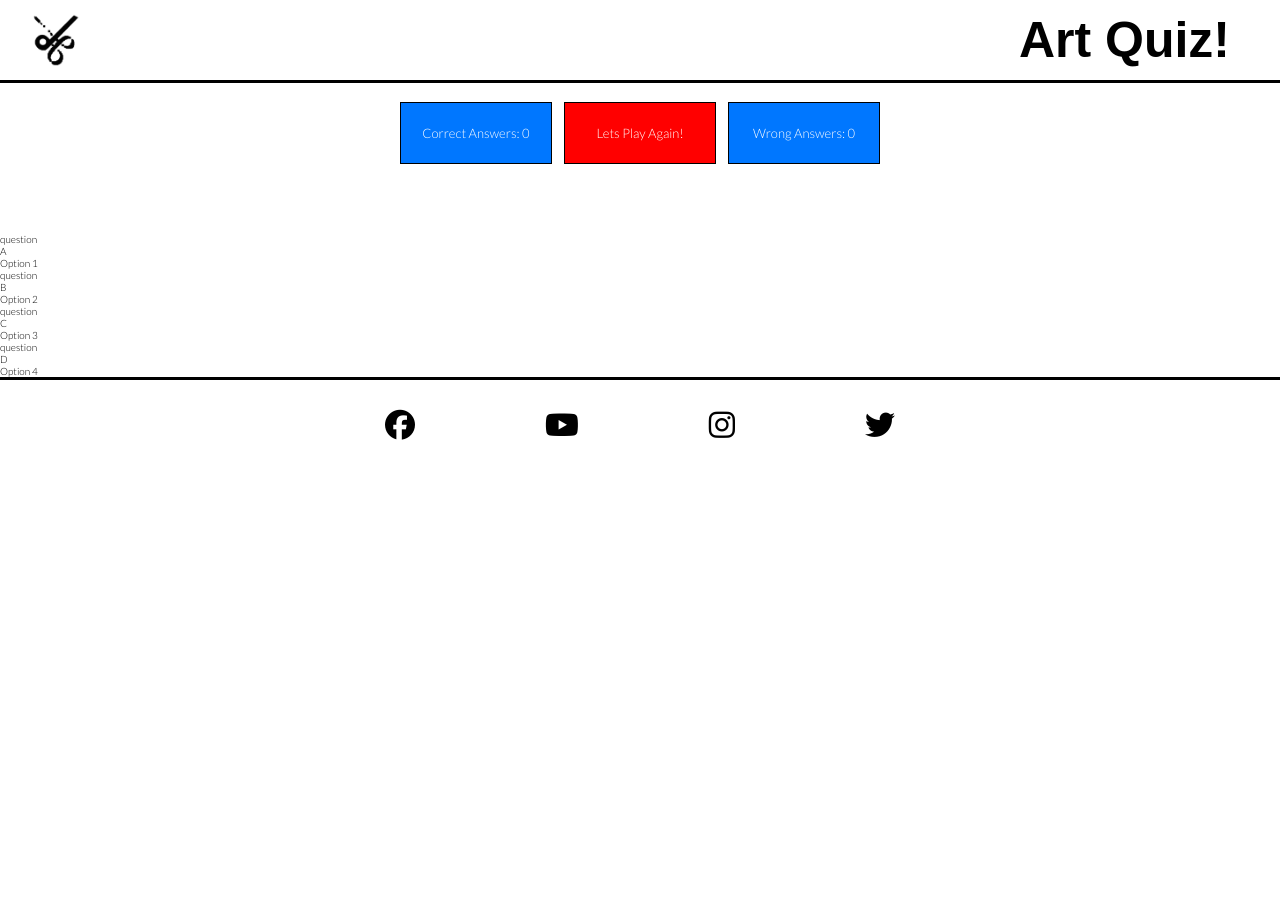
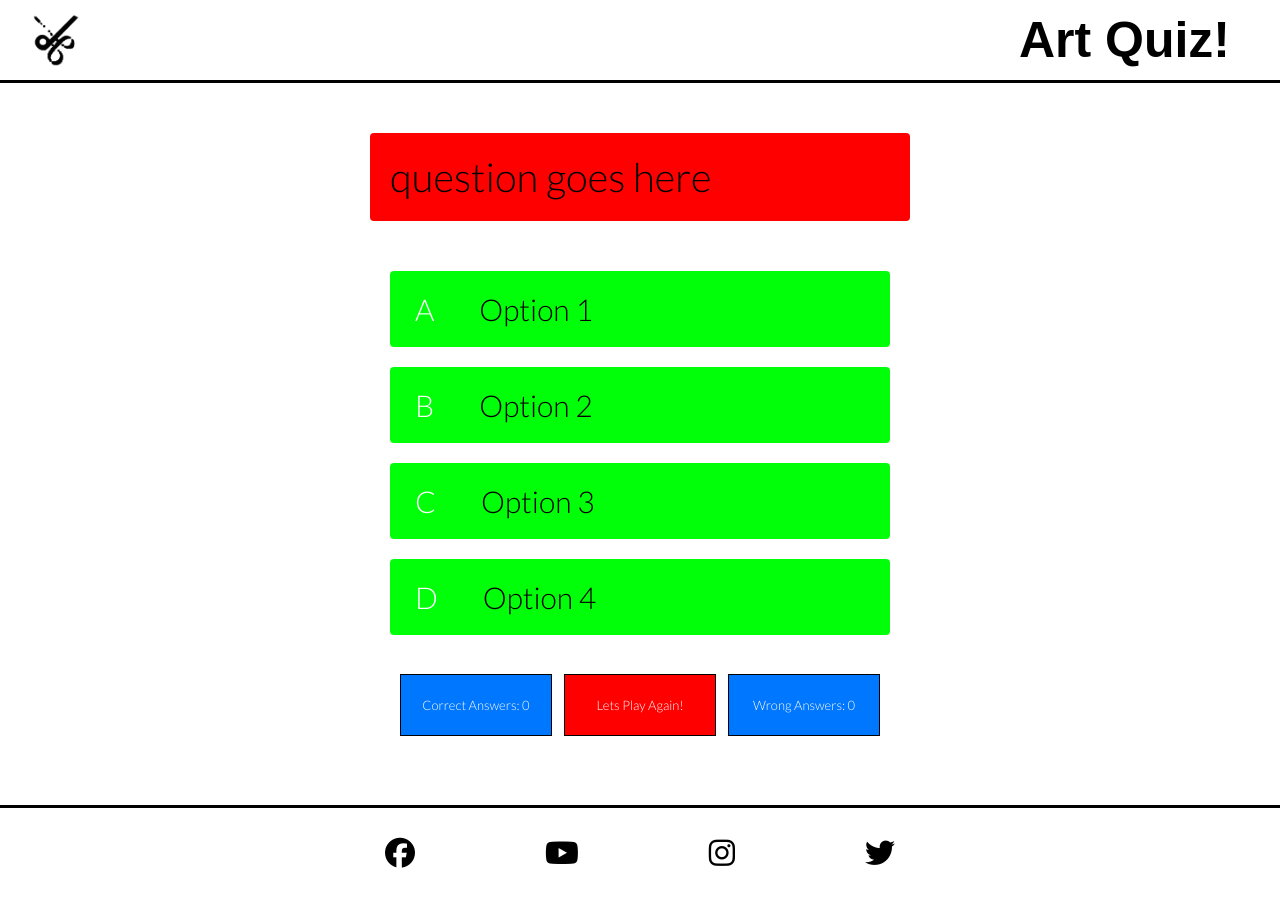
Before and after one commit to Code-Institute-Submissions/Naqij-Macrame-Quiz_SepResub, a plain HTML site: page quiz.html in a window 1280 px wide. Before the commit the page ends 800 px from the top, so only its background shows below. Drawn offline with Linux system fonts and the light colour scheme; a web font is replaced by a local one.

```diff
--- a/assets/css/quiz.css
+++ b/assets/css/quiz.css
@@ -134,6 +134,49 @@
 
 */
 
+.question {
+    display: flex;
+    justify-items: center;
+    margin: auto;
+    margin-top: 5rem;
+    margin-bottom: 5rem;
+    width: 50rem;
+    border-radius: 4px;
+    background: rgb(255, 0, 0);
+    font-size: 4rem;
+    padding: 2rem;
+}
+
+.option-box {
+    display: flex;
+    justify-items: center;
+    margin: auto;
+    margin-bottom: 2rem;
+    width: 50rem;
+    border-radius: 4px;
+    background: rgb(0, 255, 8);
+    font-size: 3rem;
+}
+
+.option-box:hover {
+    cursor: pointer;
+    box-shadow: 0 0.4rem 1.4rem 0 rgba(0, 255, 13, 0.5);
+    transform: scale(1.02);
+    transition: transform 100ms;
+}
+
+.option-prefix {
+    padding: 2rem 2.5rem;
+    color: white;
+}
+
+.option-text {
+    padding: 2rem;
+    width: 100%;
+}
+
+
+
 .score-box {
     width: 50rem;
     height: 10rem;
@@ -224,3 +267,10 @@
 	transform: scale(1.2);
 	transition: .5s transform;
 }
+
+
+@media screen and (max-width: 700px) {
+    .option-box {
+        min-width: 40rem;
+    }
+}
--- a/assets/js/script.js
+++ b/assets/js/script.js
@@ -1,5 +1,37 @@
 //https://opentdb.com/api.php?amount=10&category=25&type=multiple
 
-document.addEventListener("DOMContentLoaded", function(){
+const question = document.querySelector('.question');
+const options = Array.from(document.querySelectorAll('.option-text'));
+const score-text = document.querySelector('.score');
 
-})
+let currentQuestion = {}
+
+let acceptAnswers = true;
+let score = 0;
+let questionCounter = 0;
+let availableQuestions = []
+
+let question = {
+    {
+        question: 'What is 2 + 2?',
+        option1: '2',
+        option2: '4',
+        option3: '1',
+        option4: '8',
+        answer: 2,
+    },
+}
+
+const SCORE_POINTS = 100;
+const MAX-QUESTIONS = 4;
+
+startQuiz = () => {
+    questionCounter = 0;
+    score = 0;
+    availableQuestions = [...questions]
+    getNewQuestion();
+}
+
+getNewQuestion = () => {
+    if
+}
--- a/quiz.html
+++ b/quiz.html
@@ -36,34 +36,32 @@
         <div class="option4">Option 4</div>
     </section> -->
 
-    <section class="score-box">
+    <div class="question">question goes here</div>
+
+    <div class="option-box">
+        <p class="option-prefix">A</p>
+        <p class="option-text" data-number="1">Option 1</p>
+    </div>
+
+    <div class="option-box">
+        <p class="option-prefix">B</p>
+        <p class="option-text" data-number="2">Option 2</p>
+    </div>
+
+    <div class="option-box">
+        <p class="option-prefix">C</p>
+        <p class="option-text" data-number="3">Option 3</p>
+    </div>
+
+    <div class="option-box">
+        <p class="option-prefix">D</p>
+        <p class="option-text" data-number="4">Option 4</p>
+    </div>
+
+    <div class="score-box">
         <div class="correct-answers"> Correct Answers: 0</div>
         <a href="index.html" class="play-again-btn">Lets Play Again!</a>
         <div class="wrong-answers"> Wrong Answers: 0</div>
-    </section>
-
-    <div class="question">question</div>
-        <div class="option-box">
-        <p class="choice-prefix">A</p>
-        <p class="choice-text" data-number="1">Option 1</p>
-    </div>
-
-    <div class="question">question</div>
-        <div class="option-box">
-        <p class="choice-prefix">B</p>
-        <p class="choice-text" data-number="2">Option 2</p>
-    </div>
-
-    <div class="question">question</div>
-        <div class="option-box">
-        <p class="choice-prefix">C</p>
-        <p class="choice-text" data-number="3">Option 3</p>
-    </div>
-
-    <div class="question">question</div>
-        <div class="option-box">
-        <p class="choice-prefix">D</p>
-        <p class="choice-text" data-number="4">Option 4</p>
     </div>
 
     <footer>
```
